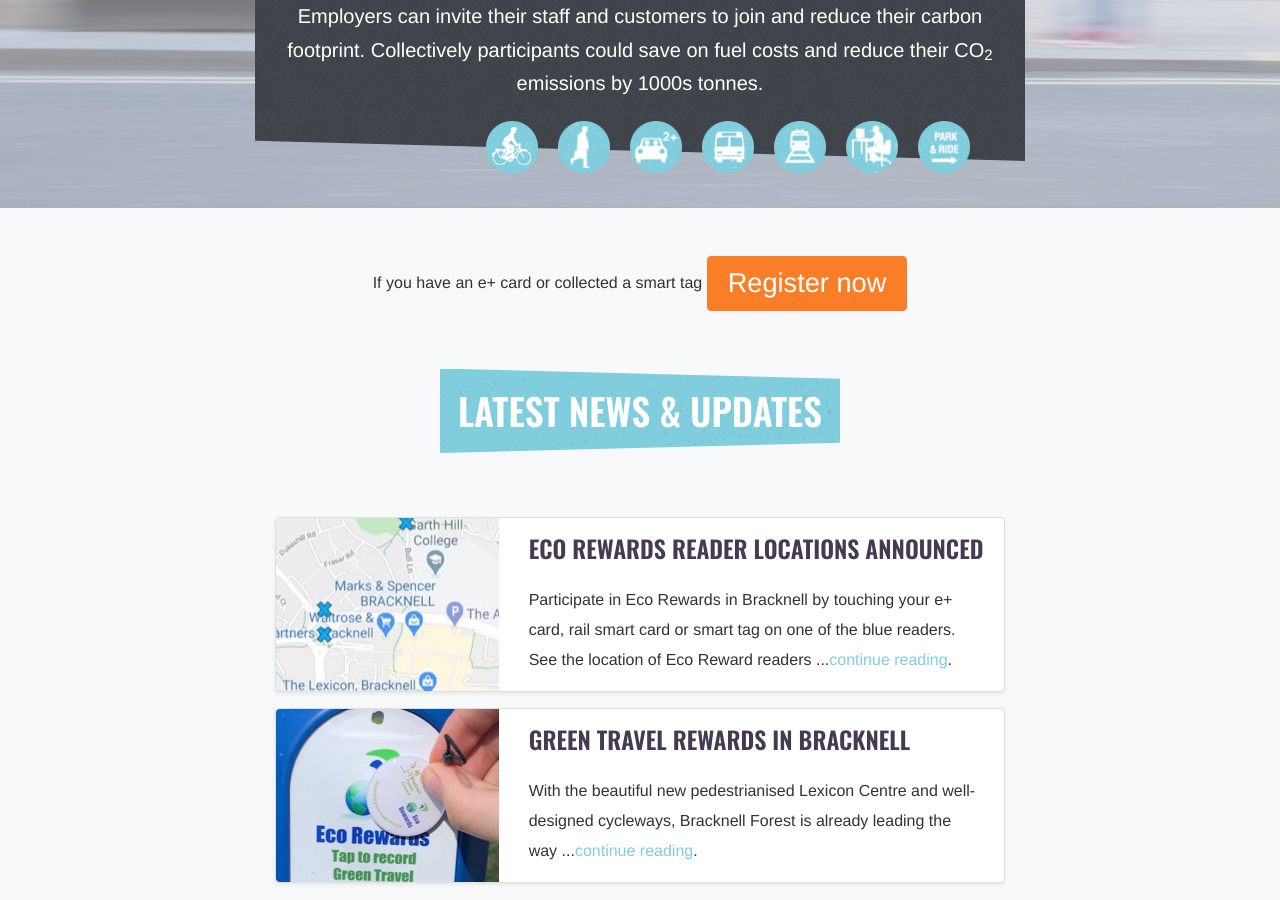
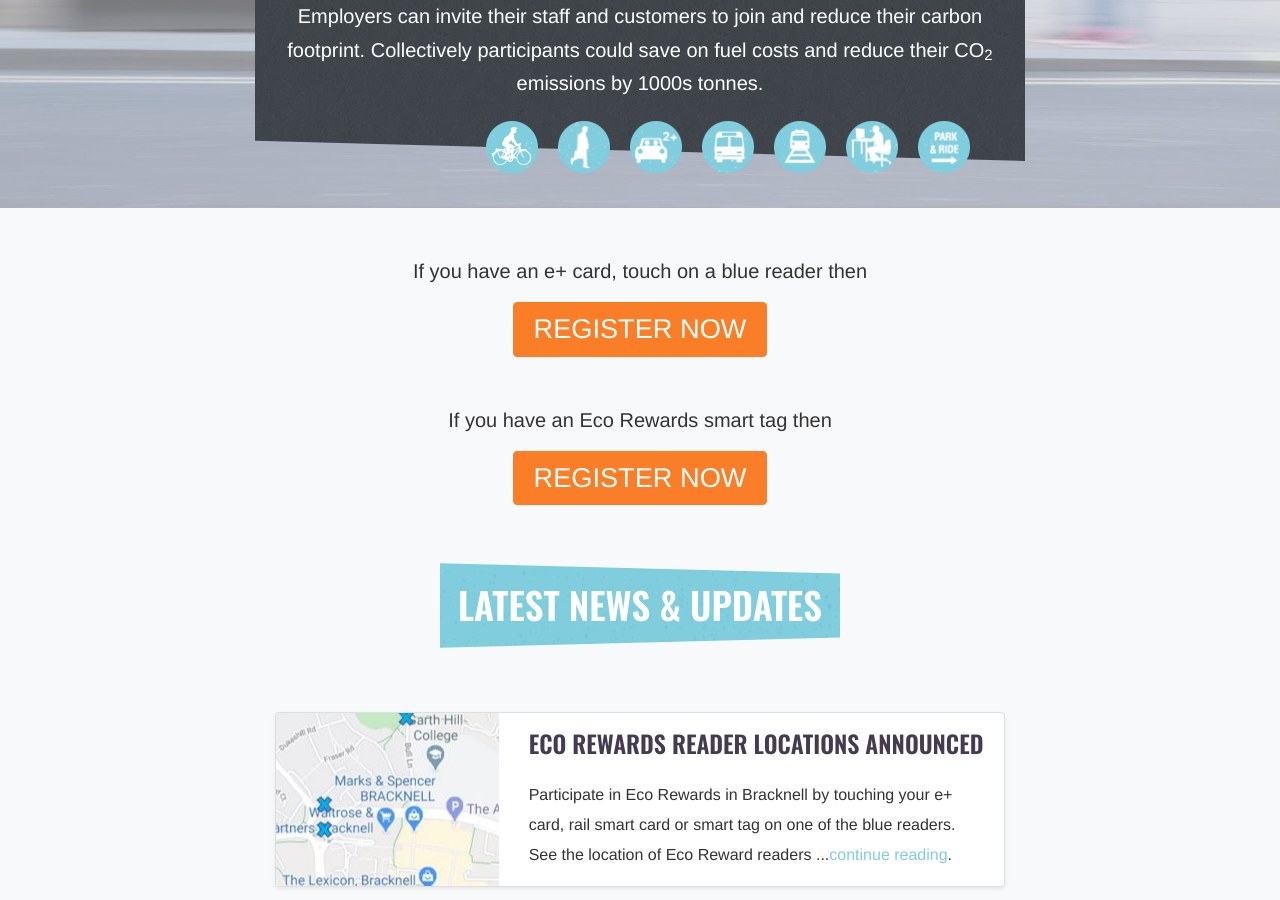
Before and after one commit to EcoRewards/ecorewards.co.uk, a Jekyll site: the page built from bracknell.html, in a window 1280 px wide and 900 px high, scrolled down 465 px. Built offline with Jekyll 4.4.1, drawn with Linux system fonts in a browser that asks for light colours; some web fonts are replaced; comment, search, counter and statistics services are not loaded; some of the changed text lies outside the part shown.

Commit message:
content changes

```diff
--- a/bracknell.html
+++ b/bracknell.html
@@ -10,7 +10,16 @@ anchorLinks: true
 <section class="pt-5 pb-0 bg-light">
   <div class="container">
     <div class="row justify-content-md-center">
-      <p class="mb-0">If you have an e+ card or collected a smart tag <a class="btn btn-primary btn-register" href="https://www.ecorewards.org.uk/secure/register.php">Register now</a></p>
+      <p class="mb-3 lead">If you have an e+ card, touch on a blue reader then</p>
+    </div>
+    <div class="row justify-content-md-center">
+      <p class="mb-5"><a class="btn btn-primary btn-register" href="https://www.ecorewards.org.uk/secure/register.php">REGISTER NOW</a></p>
+    </div>
+    <div class="row justify-content-md-center">
+      <p class="mb-3 lead">If you have an Eco Rewards smart tag then</p>
+    </div>
+    <div class="row justify-content-md-center">
+      <p class="mb-0"><a class="btn btn-primary btn-register" href="https://www.ecorewards.org.uk/secure/register.php">REGISTER NOW</a></p>
     </div>
   </div>
 </section>
```
Also changed, not shown: other parts of bracknell.html (+1 -1 lines).
